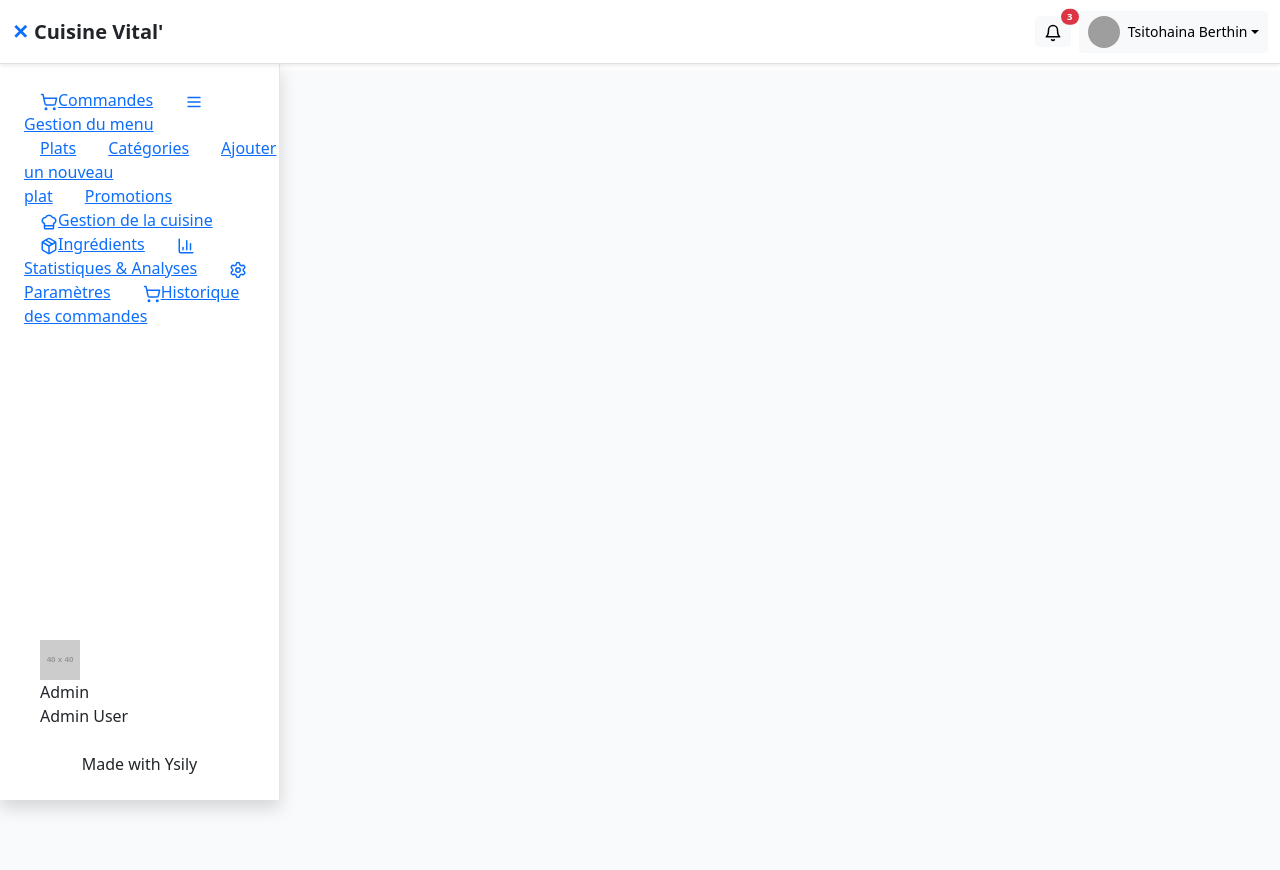
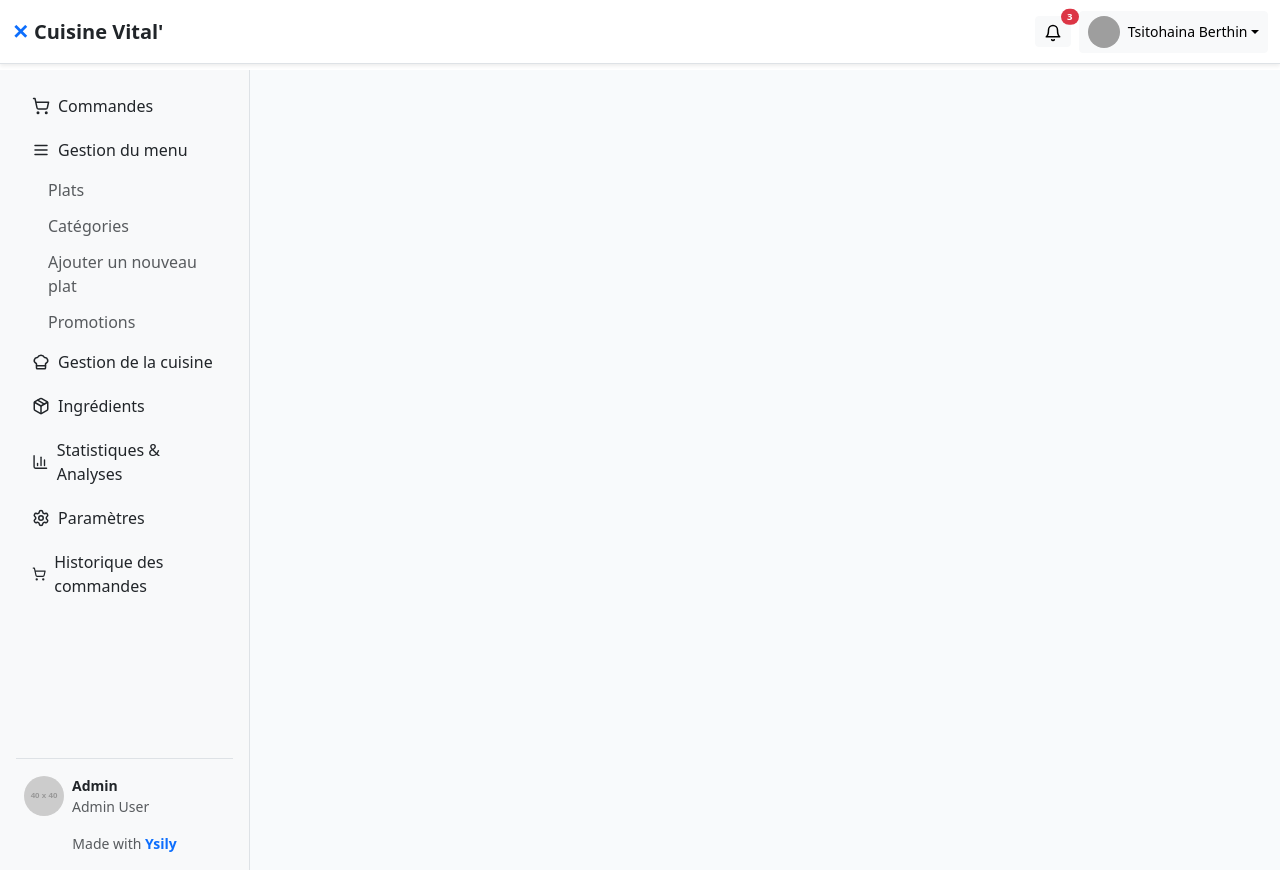
Before and after one commit to 01TB/cuisine-vital, a React (Create React App) app in the folder front-core/: page /admin/dashboard in a window 1280 px wide. Built offline with nearby package versions, Linux system fonts and the light colour scheme; grey boxes are pictures that could not be loaded.

Commit message:
fixed sidebar

```diff
--- a/front-core/src/components/Sidebar.js
+++ b/front-core/src/components/Sidebar.js
@@ -1,4 +1,3 @@
-import '../styles/custom.css';
 import { NavLink } from 'react-router-dom';
 import {
   ShoppingCart,
@@ -11,39 +10,38 @@ import {
 
 const Sidebar = () => {
   return (
-    <aside className="sidebar bg-gray-100 w-64 h-screen p-4 shadow">
-      <nav className="space-y-2">
-
+    <aside className="d-flex flex-column bg-light vh-100 p-3 border-end" style={{ width: '250px' }}>
+      <nav className="nav nav-pills flex-column mb-auto">
         <NavLink
           to="/admin/dashboard/overview"
           className={({ isActive }) =>
-            `flex items-center px-3 py-2 rounded hover:bg-gray-200 text-sm font-medium transition-colors duration-150 ${
-              isActive ? 'bg-indigo-100 text-indigo-700 font-semibold' : 'text-gray-700'
+            `nav-link d-flex align-items-center mb-1 ${
+              isActive ? 'active fw-semibold bg-primary text-white' : 'text-dark'
             }`
           }
         >
-          <ShoppingCart size={18} className="mr-2" />
+          <ShoppingCart size={18} className="me-2" />
           Commandes
         </NavLink>
 
         <NavLink
           to="/admin/dashboard/gestion-menu"
           className={({ isActive }) =>
-            `flex items-center px-3 py-2 rounded hover:bg-gray-200 text-sm font-medium transition-colors duration-150 ${
-              isActive ? 'bg-indigo-100 text-indigo-700 font-semibold' : 'text-gray-700'
+            `nav-link d-flex align-items-center mb-1 ${
+              isActive ? 'active fw-semibold bg-primary text-white' : 'text-dark'
             }`
           }
         >
-          <Menu size={18} className="mr-2" />
+          <Menu size={18} className="me-2" />
           Gestion du menu
         </NavLink>
 
-        <div className="ml-6 space-y-1">
+        <div className="ms-4">
           <NavLink
             to="/admin/dashboard/gestion-menu/plats"
             className={({ isActive }) =>
-              `block px-3 py-1.5 rounded hover:bg-gray-100 text-sm transition-colors duration-150 ${
-                isActive ? 'bg-gray-200 text-indigo-700 font-medium' : 'text-gray-600'
+              `nav-link px-2 py-1 mb-1 ${
+                isActive ? 'bg-secondary bg-opacity-10 text-primary fw-medium' : 'text-muted'
               }`
             }
           >
@@ -52,8 +50,8 @@ const Sidebar = () => {
           <NavLink
             to="/admin/dashboard/gestion-menu/categories"
             className={({ isActive }) =>
-              `block px-3 py-1.5 rounded hover:bg-gray-100 text-sm transition-colors duration-150 ${
-                isActive ? 'bg-gray-200 text-indigo-700 font-medium' : 'text-gray-600'
+              `nav-link px-2 py-1 mb-1 ${
+                isActive ? 'bg-secondary bg-opacity-10 text-primary fw-medium' : 'text-muted'
               }`
             }
           >
@@ -62,8 +60,8 @@ const Sidebar = () => {
           <NavLink
             to="/admin/dashboard/gestion-menu/nouveau-plat"
             className={({ isActive }) =>
-              `block px-3 py-1.5 rounded hover:bg-gray-100 text-sm transition-colors duration-150 ${
-                isActive ? 'bg-gray-200 text-indigo-700 font-medium' : 'text-gray-600'
+              `nav-link px-2 py-1 mb-1 ${
+                isActive ? 'bg-secondary bg-opacity-10 text-primary fw-medium' : 'text-muted'
               }`
             }
           >
@@ -72,8 +70,8 @@ const Sidebar = () => {
           <NavLink
             to="/admin/dashboard/gestion-menu/promotions"
             className={({ isActive }) =>
-              `block px-3 py-1.5 rounded hover:bg-gray-100 text-sm transition-colors duration-150 ${
-                isActive ? 'bg-gray-200 text-indigo-700 font-medium' : 'text-gray-600'
+              `nav-link px-2 py-1 mb-1 ${
+                isActive ? 'bg-secondary bg-opacity-10 text-primary fw-medium' : 'text-muted'
               }`
             }
           >
@@ -84,78 +82,80 @@ const Sidebar = () => {
         <NavLink
           to="/admin/dashboard/gestion-cuisine"
           className={({ isActive }) =>
-            `flex items-center px-3 py-2 rounded hover:bg-gray-200 text-sm font-medium transition-colors duration-150 ${
-              isActive ? 'bg-indigo-100 text-indigo-700 font-semibold' : 'text-gray-700'
+            `nav-link d-flex align-items-center mb-1 ${
+              isActive ? 'active fw-semibold bg-primary text-white' : 'text-dark'
             }`
           }
         >
-          <ChefHat size={18} className="mr-2" />
+          <ChefHat size={18} className="me-2" />
           Gestion de la cuisine
         </NavLink>
 
         <NavLink
           to="/admin/dashboard/ingredients"
           className={({ isActive }) =>
-            `flex items-center px-3 py-2 rounded hover:bg-gray-200 text-sm font-medium transition-colors duration-150 ${
-              isActive ? 'bg-indigo-100 text-indigo-700 font-semibold' : 'text-gray-700'
+            `nav-link d-flex align-items-center mb-1 ${
+              isActive ? 'active fw-semibold bg-primary text-white' : 'text-dark'
             }`
           }
         >
-          <Package size={18} className="mr-2" />
+          <Package size={18} className="me-2" />
           Ingrédients
         </NavLink>
 
         <NavLink
           to="/admin/dashboard/statistiques"
           className={({ isActive }) =>
-            `flex items-center px-3 py-2 rounded hover:bg-gray-200 text-sm font-medium transition-colors duration-150 ${
-              isActive ? 'bg-indigo-100 text-indigo-700 font-semibold' : 'text-gray-700'
+            `nav-link d-flex align-items-center mb-1 ${
+              isActive ? 'active fw-semibold bg-primary text-white' : 'text-dark'
             }`
           }
         >
-          <BarChart3 size={18} className="mr-2" />
+          <BarChart3 size={18} className="me-2" />
           Statistiques & Analyses
         </NavLink>
 
         <NavLink
           to="/admin/dashboard/parametres"
           className={({ isActive }) =>
-            `flex items-center px-3 py-2 rounded hover:bg-gray-200 text-sm font-medium transition-colors duration-150 ${
-              isActive ? 'bg-indigo-100 text-indigo-700 font-semibold' : 'text-gray-700'
+            `nav-link d-flex align-items-center mb-1 ${
+              isActive ? 'active fw-semibold bg-primary text-white' : 'text-dark'
             }`
           }
         >
-          <Settings size={18} className="mr-2" />
+          <Settings size={18} className="me-2" />
           Paramètres
         </NavLink>
 
         <NavLink
           to="/admin/dashboard/historique"
           className={({ isActive }) =>
-            `flex items-center px-3 py-2 rounded hover:bg-gray-200 text-sm font-medium transition-colors duration-150 ${
-              isActive ? 'bg-indigo-100 text-indigo-700 font-semibold' : 'text-gray-700'
+            `nav-link d-flex align-items-center mb-1 ${
+              isActive ? 'active fw-semibold bg-primary text-white' : 'text-dark'
             }`
           }
         >
-          <ShoppingCart size={18} className="mr-2" />
+          <ShoppingCart size={18} className="me-2" />
           Historique des commandes
         </NavLink>
       </nav>
 
-      <div className="mt-auto pt-6">
-        <div className="flex items-center gap-3 px-3">
+      <div className="mt-auto pt-3 border-top">
+        <div className="d-flex align-items-center gap-2 px-2">
           <img
             src="https://via.placeholder.com/40x40/4f46e5/ffffff?text=TB"
             alt="User"
-            className="w-10 h-10 rounded-full"
+            className="rounded-circle"
+            width="40"
+            height="40"
           />
           <div>
-            <div className="text-sm font-semibold">Admin</div>
-            <div className="text-xs text-gray-500">Admin User</div>
+            <div className="fw-semibold small">Admin</div>
+            <div className="text-muted small">Admin User</div>
           </div>
         </div>
-        <div className="text-center text-xs text-gray-400 mt-4">
-          Made with <span className="text-indigo-500 font-bold">Ysily</span>
+        <div className="text-center text-muted small mt-3">
+          Made with <span className="text-primary fw-bold">Ysily</span>
         </div>
       </div>
     </aside>
--- a/front-core/src/styles/custom.css
+++ b/front-core/src/styles/custom.css
@@ -296,7 +296,7 @@ body {
 }
 
 .main-content {
-  margin-left: 280px;
+  margin-left: 120px;
   padding: 1.5rem;
   margin-top: 64px;
   flex: 1;
```
Also changed, not shown: 2 other files (tests, documents, lock files or other folders).
